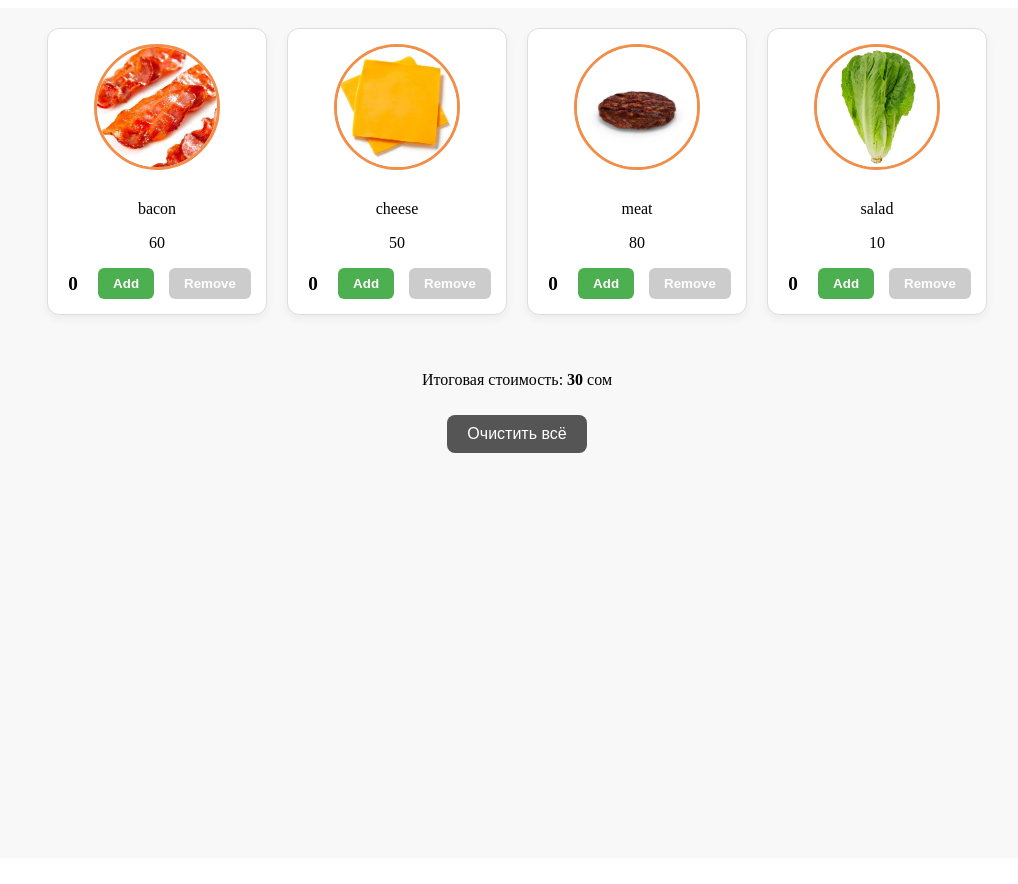
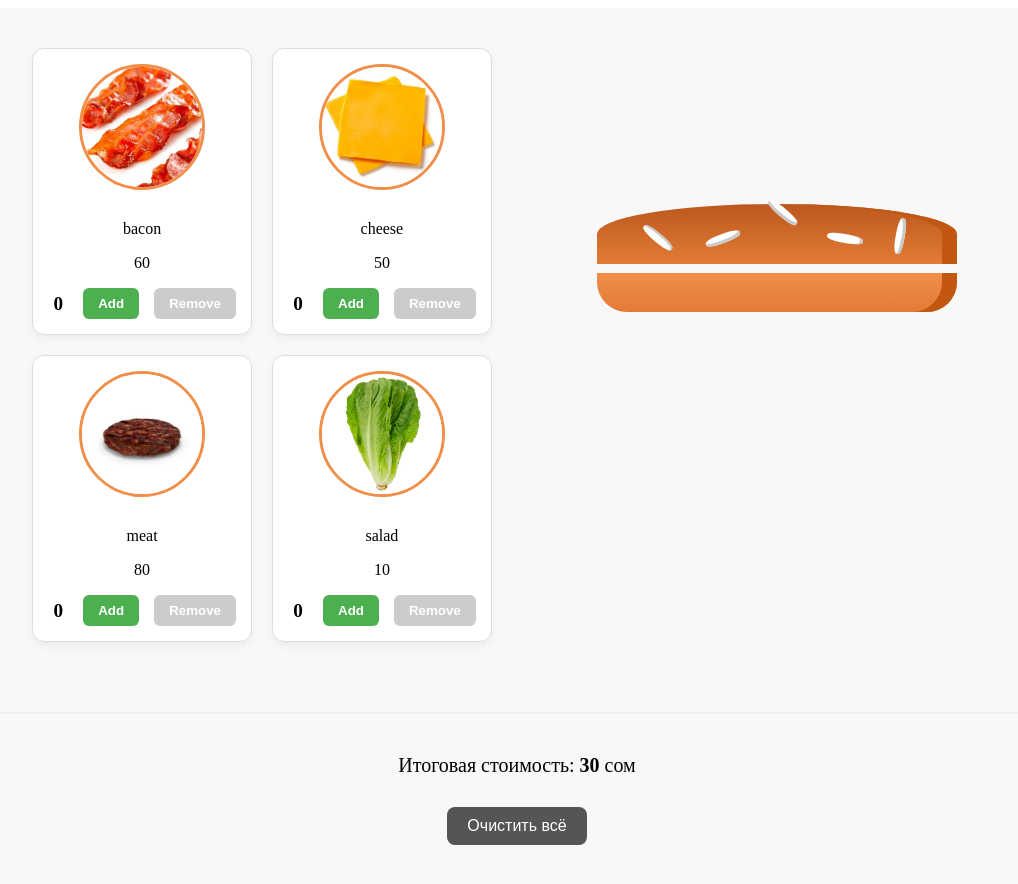
Before and after one commit to KanimetovDying2/homework-55, a React (Vite) app: page / in a window 1280 px wide. Shown: the top 884 px of the page, without its empty margins (123-1141 px from the left). Built offline with nearby package versions, Linux system fonts and the light colour scheme.

Commit message:
feat: complete Burger component builder with dynamic rendering and total price logic, refactor styles

```diff
--- a/src/App.css
+++ b/src/App.css
@@ -7,13 +7,29 @@
   padding-bottom: 50px;
 }
 
+.main-content {
+  display: flex;
+  justify-content: center;
+  align-items: flex-start;
+  gap: 60px;
+  padding: 40px;
+  flex-wrap: wrap;
+}
+
 .container {
   display: grid;
-  grid-template-columns: repeat(auto-fill, minmax(220px, 1fr));
+  grid-template-columns: repeat(2, 1fr);
   gap: 20px;
-  padding: 20px;
-  max-width: 1000px;
-  margin: 0 auto;
+  max-width: 600px;
+}
+
+.order-info {
+  width: 100%;
+  text-align: center;
+  font-size: 20px;
+  margin-top: 30px;
+  border-top: 2px solid #eee;
+  padding-top: 20px;
 }
 
 .control-item {
@@ -101,8 +117,3 @@
 .reset-btn:hover {
   background-color: #333;
 }
-
-.order-info {
-  text-align: center;
-  padding: 20px;
-}
--- a/src/App.tsx
+++ b/src/App.tsx
@@ -2,6 +2,7 @@ import "./App.css";
 import type { IngredientCount } from "./type";
 import { INGREDIENTS } from "./ingredients";
 import Controls from "./components/Controls";
+import Burger from "./components/Burger";
 import { useState } from "react";
 
 const App = () => {
@@ -50,6 +51,7 @@ const App = () => {
 
   return (
     <div className="App">
+      <div className="main-content">
         <div className="container">
           {INGREDIENTS.map((ing) => {
             const currentCount =
@@ -68,6 +70,8 @@ const App = () => {
             );
           })}
         </div>
+        <Burger ingredients={ingredients} />
+      </div>
       <div className="order-info">
         <p>
           Итоговая стоимость: <strong>{totalPrice}</strong> сом
--- /dev/null
+++ b/src/components/Burger.tsx
@@ -0,0 +1,31 @@
+import "../Burger.css";
+import type { IngredientCount } from "../type";
+
+interface Props {
+  ingredients: IngredientCount[];
+}
+
+const Burger = ({ ingredients }: Props) => {
+  return (
+    <div className="Burger">
+      <div className="BreadTop">
+        <div className="Seeds1"></div>
+        <div className="Seeds2"></div>
+      </div>
+
+      {ingredients.map((ing) => {
+        const ingredientClass =
+          ing.name[0].toUpperCase() + ing.name.slice(1);
+        let layers = [];
+        for (let i = 0; i < ing.count; i++) {
+          layers.push(<div key={ing.name + i} className={ingredientClass}></div>);
+        }
+        return layers;
+      })}
+
+      <div className="BreadBottom"></div>
+    </div>
+  );
+};
+
+export default Burger;
```
Lines whose indentation alone changed are shown as unchanged.
